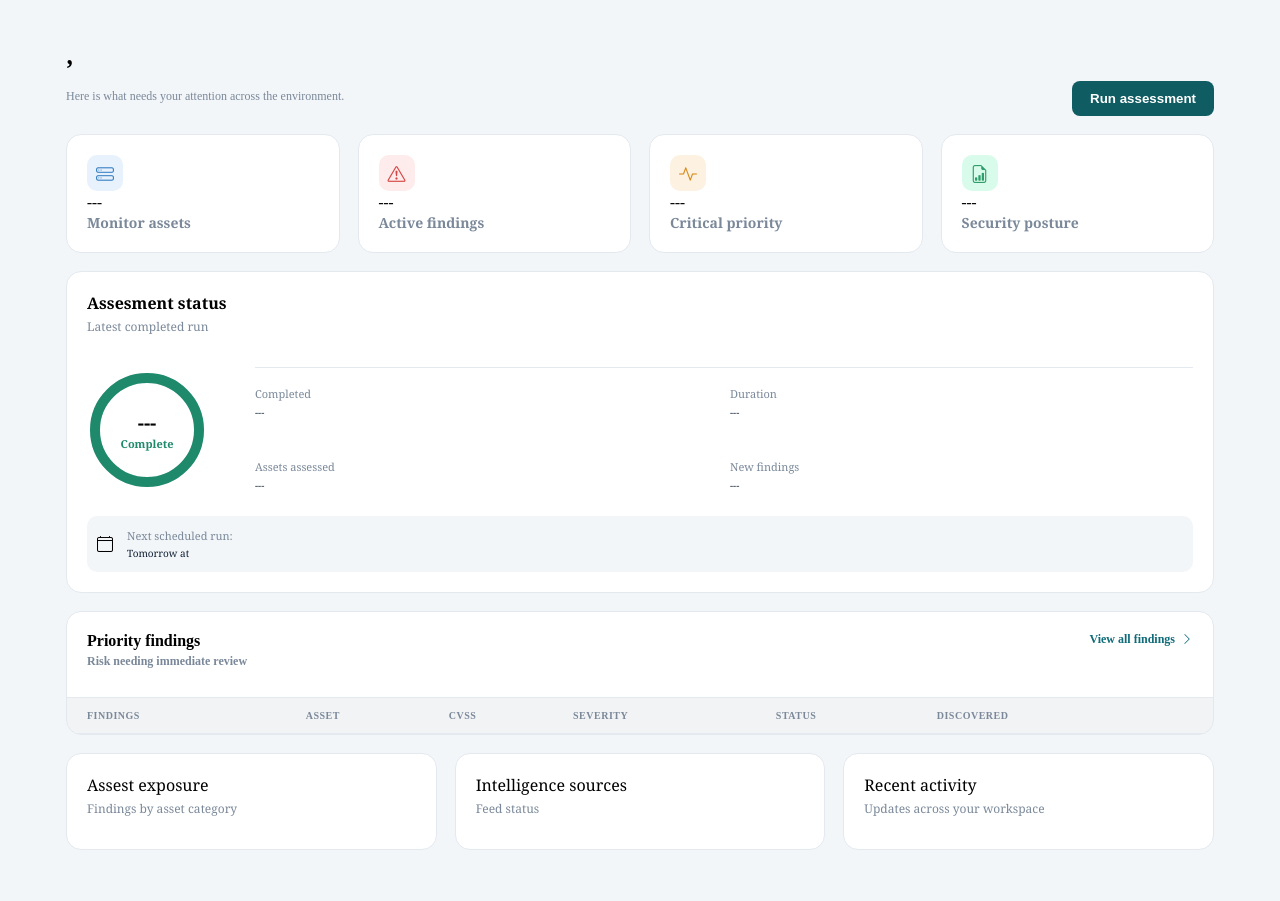
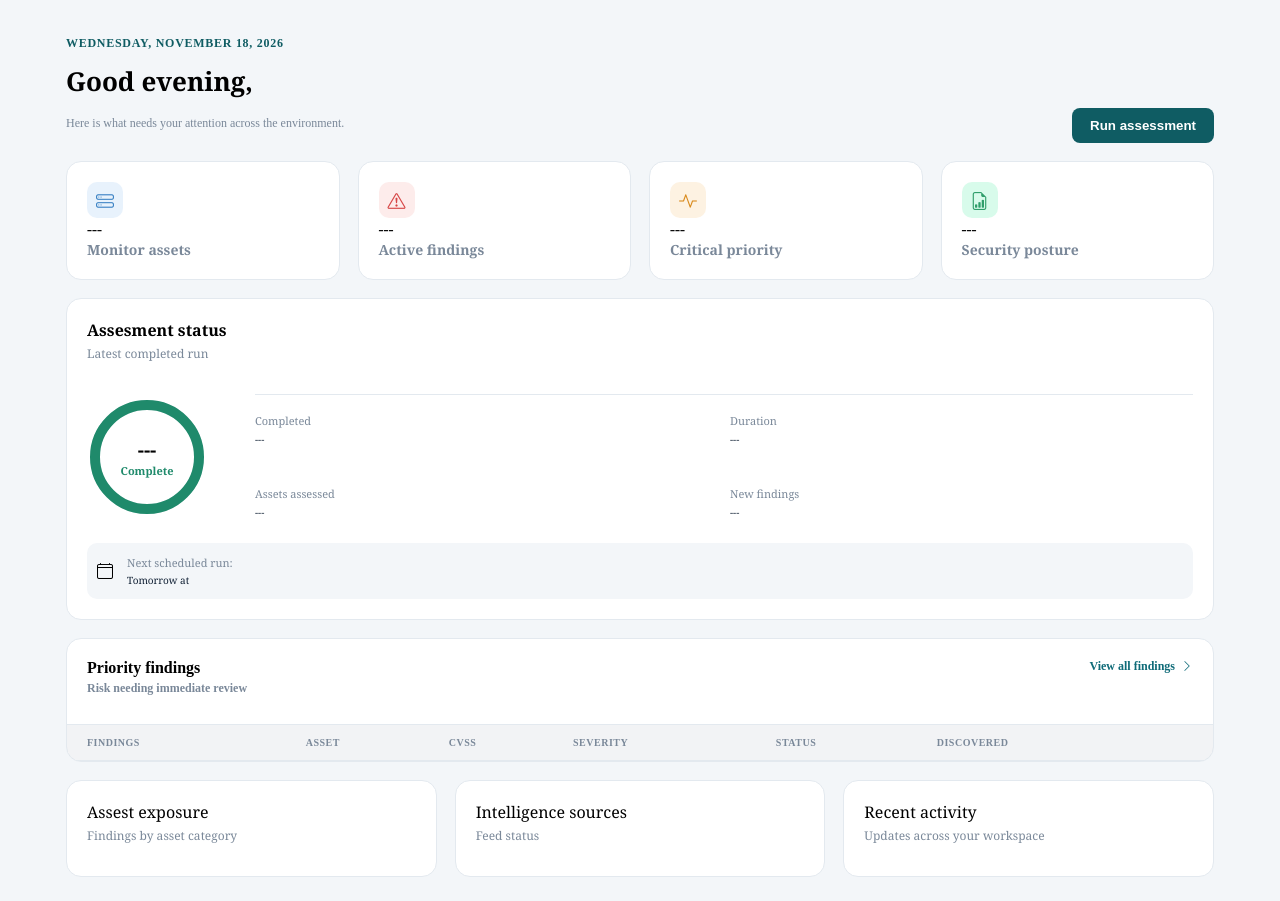
Before and after one commit to gxm097/CRISP, a website: page frontend/overview.html in a window 1280 px wide. Before the commit the page ends 874 px from the top, so only its background shows below. Drawn offline with nearby package versions, Linux system fonts and the light colour scheme; no server answers.

Commit message:
edit date

```diff
--- a/frontend/overview.html
+++ b/frontend/overview.html
@@ -146,7 +146,7 @@
         </section>
 
 
-        <script src="scripts/overview.js"></script>
+        <script src="src/overview.js"></script>
 </body>
 
 </html>
```
